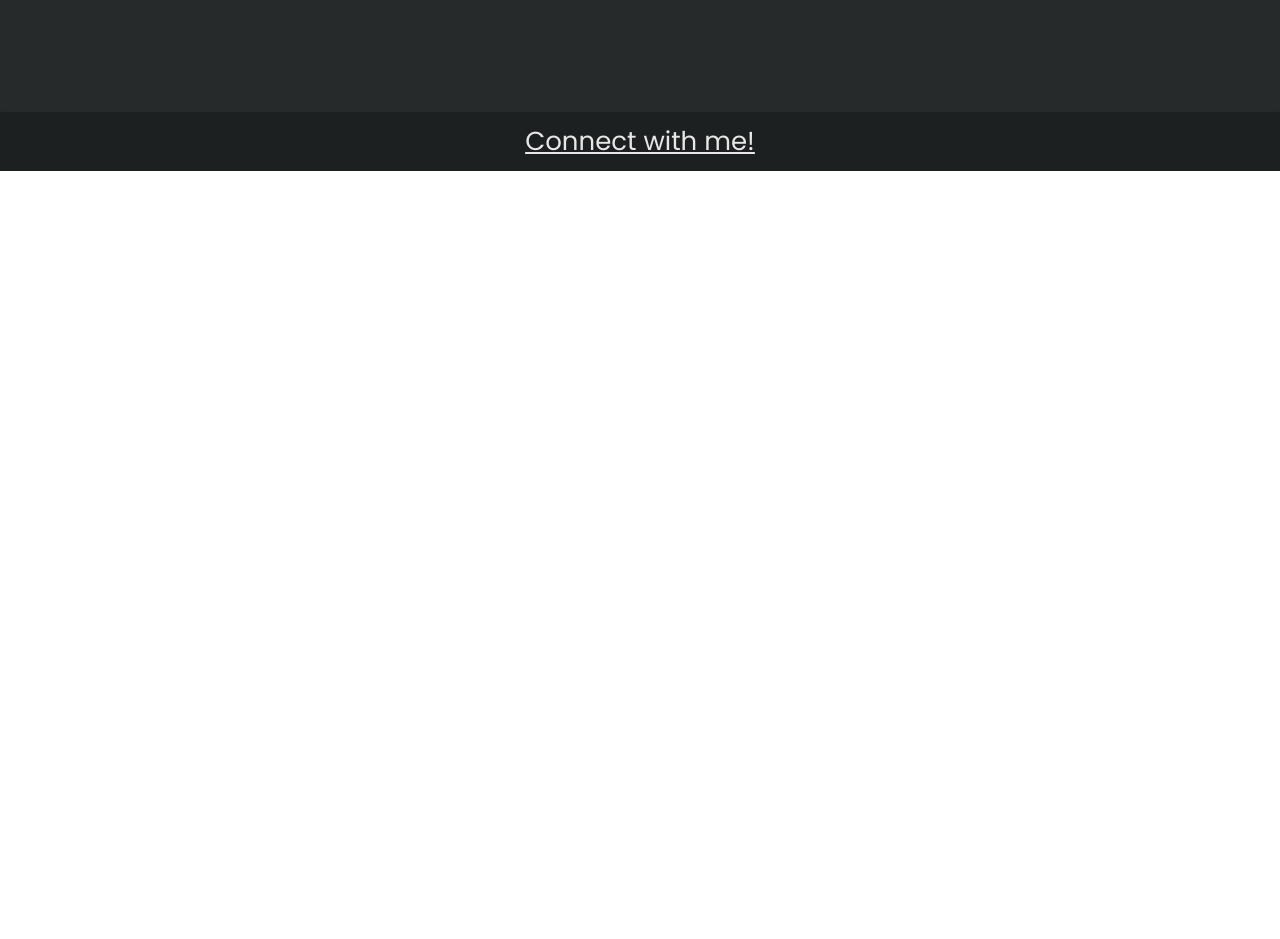
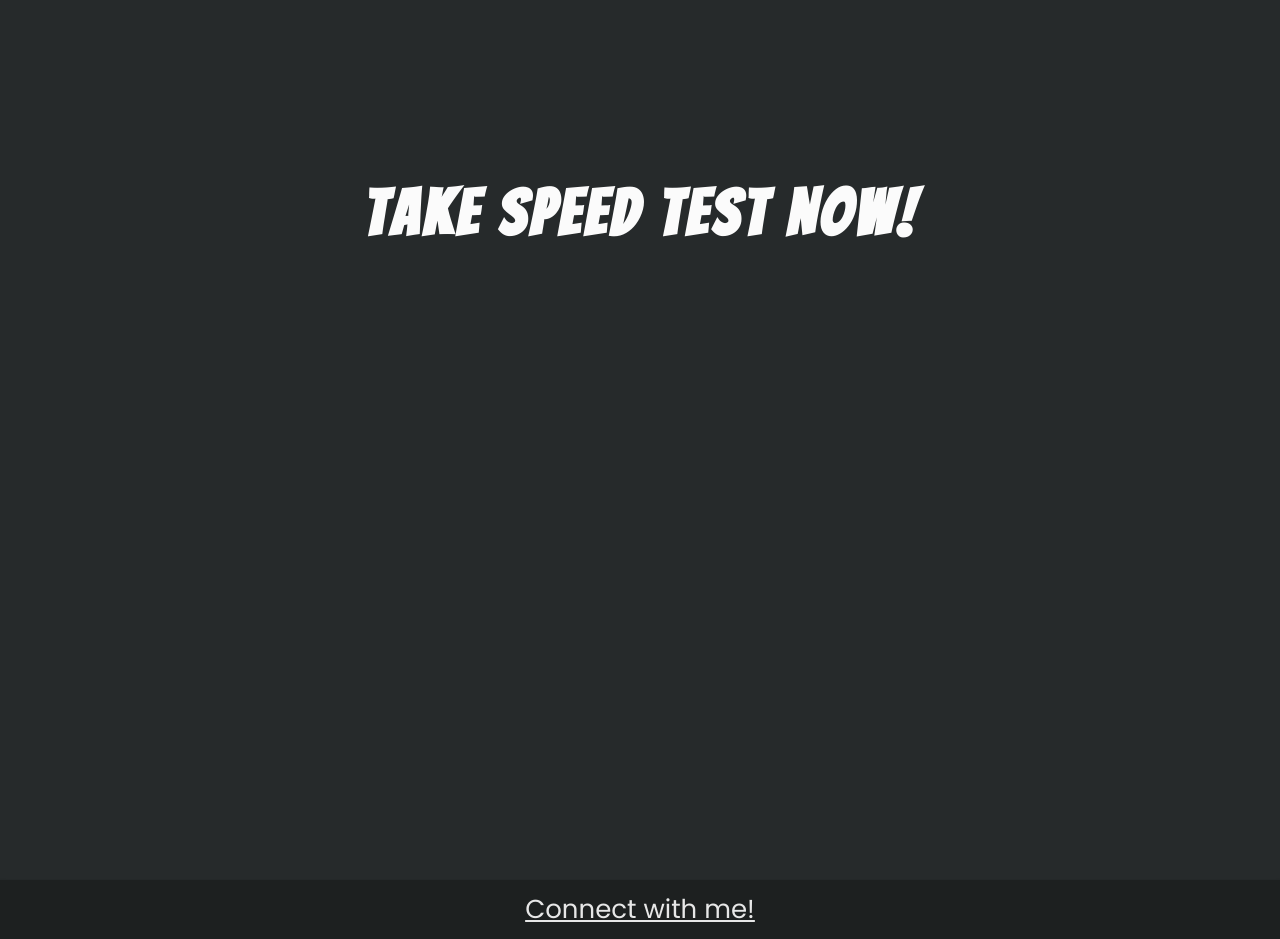
Before and after one commit to khushi-saxena/SpeedyKeys, a React (Create React App) app: page / in a window 1280 px wide. Shown: the part 680-1619 px from the top of the page. Before the commit the page ends 851 px from the top, so only its background shows below. Built offline with nearby package versions, Linux system fonts and the light colour scheme.

Commit message:
new components added

```diff
--- a/src/Components/App/App.jsx
+++ b/src/Components/App/App.jsx
@@ -3,6 +3,7 @@ import NavBar from "../NavBar/NavBar";
 import './App.css';
 import Landing from "../Landing/Landing";
 import Footer from "../Footer/Footer";
+import Challenge from "../Challenge/Challenge";
 
 class App extends React.Component{
    render(){
@@ -13,6 +14,8 @@ class App extends React.Component{
             <NavBar/>
             {/* {landing page} */}
             <Landing/>
+            {/*Challenge Section */}
+            <Challenge/>
             {/* {footer} */}
             <Footer/>
         </div>
--- a/src/Components/Challenge/Challenge.css
+++ b/src/Components/Challenge/Challenge.css
@@ -0,0 +1,14 @@
+.challenge-container{
+     min-height: 90vh;
+    flex-direction: column;
+    align-items: center;
+    margin: 24px 0;
+
+}
+.Challenge-header{
+    text-align: center;
+    color: #fbfbfb;
+    font-family: "bangers",cursive;
+    font-size: 64px;
+    letter-spacing: 4px;
+}
--- a/src/Components/Challenge/Challenge.jsx
+++ b/src/Components/Challenge/Challenge.jsx
@@ -5,7 +5,7 @@ const Challenge = () => {
   return (
     <div className="challenge-container">
         <h1 data-aos="fade-down"  className='Challenge-header'>
-
+            Take Speed Test Now!
         </h1>
     </div>
   )
```
Also changed, not shown: src/Components/TestContainer/TestContainer.css (added), src/Components/TestContainer/TestContainer.jsx (added).
